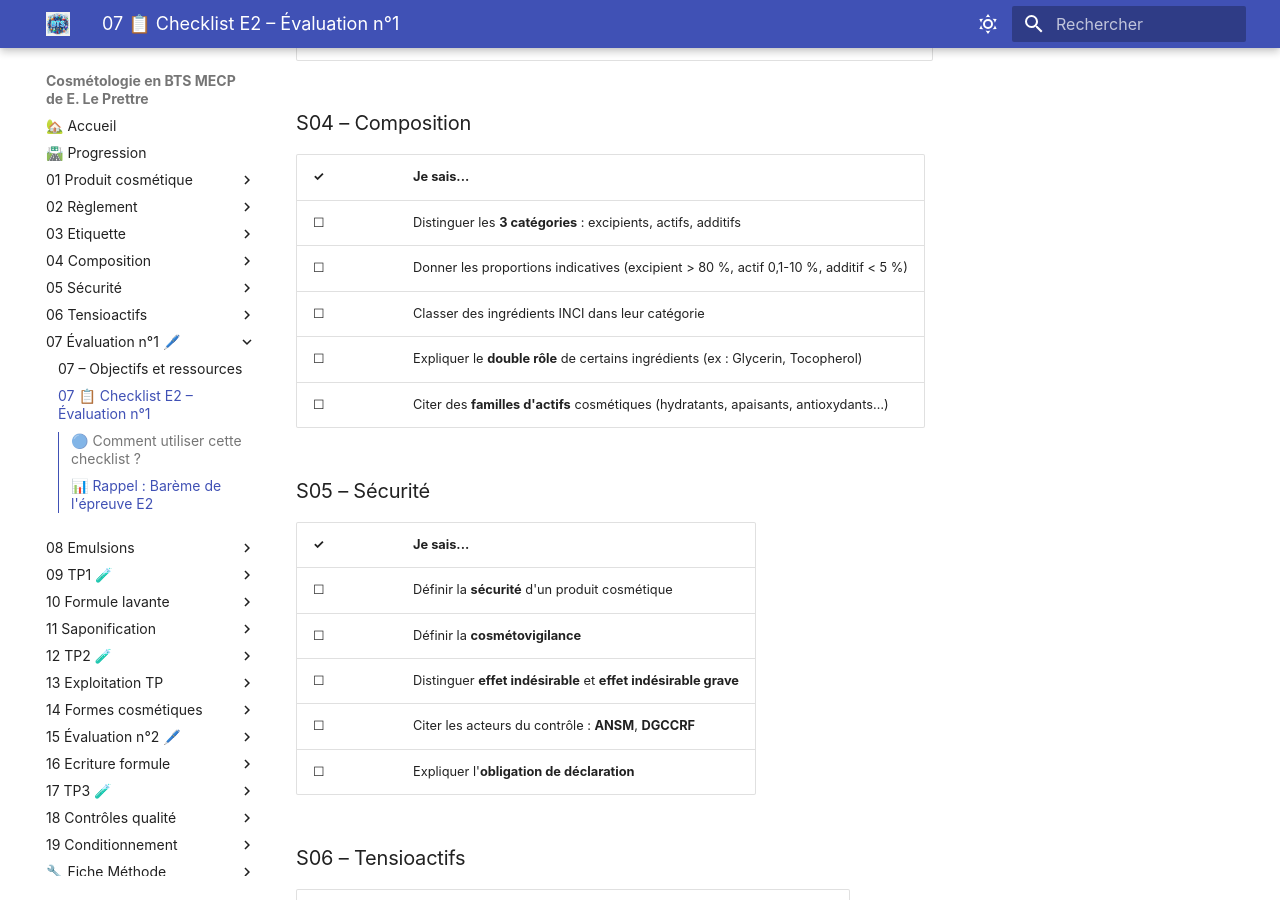
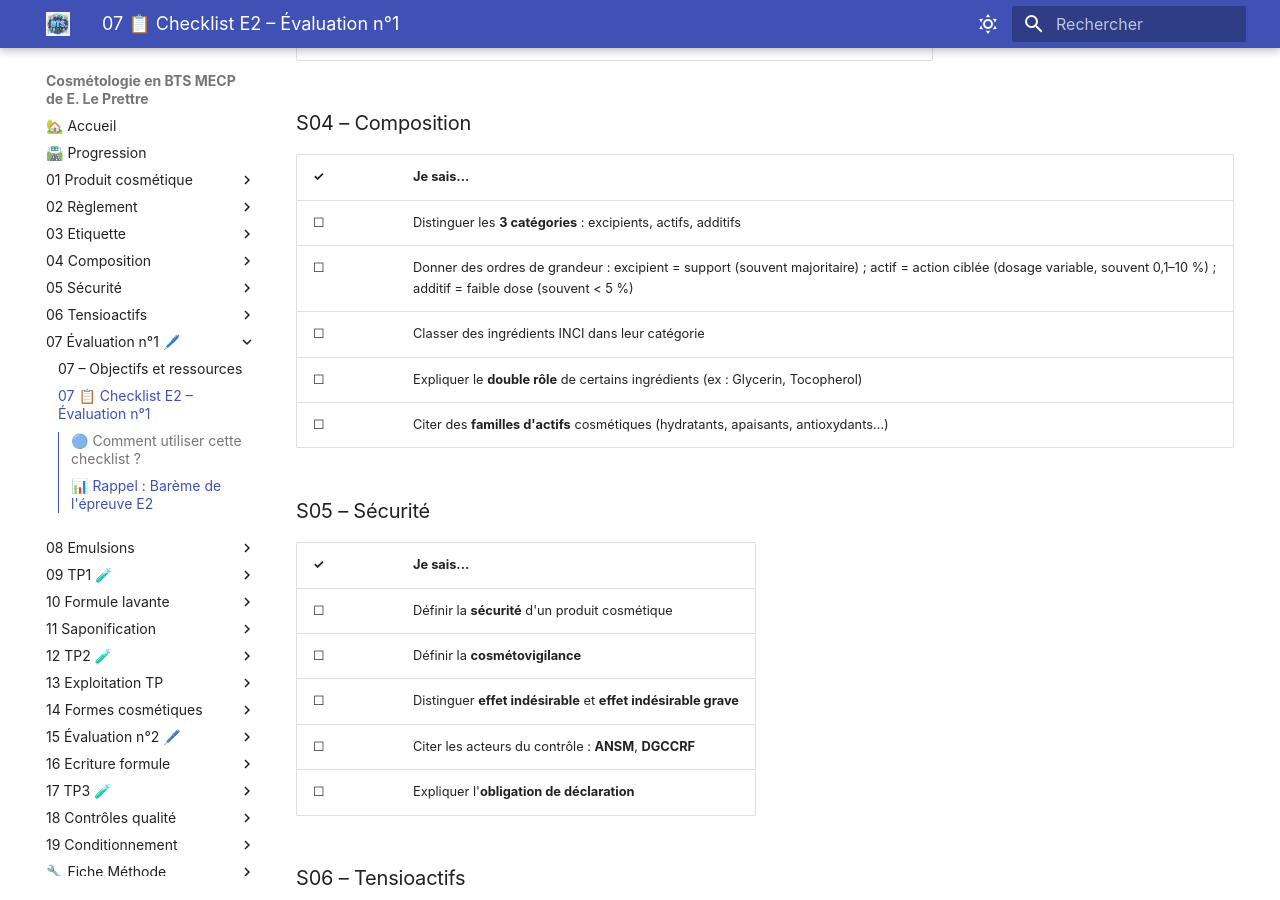
Before and after one commit to E-LePrettre/bts-mecp-cosmetologie, an MkDocs documentation site: the page built from docs/07_Evaluation1/07b_checklist_E2.md, in a window 1280 px wide and 900 px high, scrolled down 2191 px. Built offline with MkDocs 1.6.1 and Material for MkDocs 9.7.7, drawn with Linux system fonts in a browser that asks for light colours; some of the changed text lies outside the part shown.

Commit message:
07 mise à jour

````diff
--- a/docs/07_Evaluation1/07b_checklist_E2.md
+++ b/docs/07_Evaluation1/07b_checklist_E2.md
@@ -74,7 +74,7 @@ title: 07 📋 Checklist E2 – Évaluation n°1
 | ✓ | Je sais... |
 |---|------------|
 | ☐ | Distinguer les **3 catégories** : excipients, actifs, additifs |
-| ☐ | Donner les proportions indicatives (excipient > 80 %, actif 0,1-10 %, additif < 5 %) |
+| ☐ | Donner des ordres de grandeur : excipient = support (souvent majoritaire) ; actif = action ciblée (dosage variable, souvent 0,1–10 %) ; additif = faible dose (souvent < 5 %) |
 | ☐ | Classer des ingrédients INCI dans leur catégorie |
 | ☐ | Expliquer le **double rôle** de certains ingrédients (ex : Glycerin, Tocopherol) |
 | ☐ | Citer des **familles d'actifs** cosmétiques (hydratants, apaisants, antioxydants…) |
@@ -253,7 +253,7 @@ title: 07 📋 Checklist E2 – Évaluation n°1
 | Confondre cosmétique et médicament | Le cosmétique ne revendique PAS d'effet thérapeutique |
 | Dire que le SLS est « dangereux » | Il est « plus détergent » ou « moins bien toléré » |
 | Croire que mousse = efficacité | La mousse est un critère sensoriel, pas d'efficacité |
-| Confondre excipient et actif | Excipient = support (> 80 %), actif = action ciblée (< 10 %) |
+| Confondre excipient et actif | Excipient = support (souvent majoritaire), actif = action ciblée (dosage variable) |
 | Oublier le double rôle du Glycerin | Humectant (excipient) ET hydratant (actif) |
 
 ## Erreurs sur la sécurité
@@ -334,12 +334,12 @@ Cette checklist s'enrichira au fil des évaluations :
 │   📌 En E2, on évalue une EXPERTISE PROFESSIONNELLE            │
 │                                                                 │
 │   ✓ Une réponse SANS justification = réponse INCOMPLÈTE        │
-│   ✓ « C'est dangereux » SANS argumentation = points PERDUS    │
-│   ✓ Le VOCABULAIRE cosmétologique est ÉVALUÉ                  │
-│   ✓ La POSTURE PROFESSIONNELLE compte autant que le fond      │
+│   ✓ « C'est dangereux » SANS argumentation = points PERDUS     │
+│   ✓ Le VOCABULAIRE cosmétologique est ÉVALUÉ                   │
+│   ✓ La POSTURE PROFESSIONNELLE compte autant que le fond       │
 │                                                                 │
 │   👉 Même en cas de doute, un raisonnement                     │
-│      bien structuré et bien argumenté est VALORISÉ !           │
+│      bien structuré et bien argumenté est VALORISÉ !            │
 │                                                                 │
 └─────────────────────────────────────────────────────────────────┘
 ```
@@ -352,14 +352,14 @@ Cette checklist s'enrichira au fil des évaluations :
 |--------|--------|
 | Définition cosmétique | 3 critères : nature, zones superficielles, finalités |
 | Règlement | CE 1223/2009 |
-| Excipient | > 80 % de la formule, support |
+| Excipient | Support de la formule, souvent majoritaire |
 | Actif | 0,1 à 10 %, action ciblée |
 | Additif | < 5 %, conservation/texture/couleur/parfum |
 | TA anioniques classiques | Lavant fort, douceur faible (SLS, SLES) |
 | TA anioniques doux | Lavant modéré, bonne douceur (Cocoyl Glutamate) |
 | TA amphotères | Lavant modéré, bonne douceur (Betaine) |
 | TA non ioniques | Lavant doux, très bonne douceur (Glucoside) |
-| Allergènes INCI | 26 substances, déclaration obligatoire > 0,001 % (rincé) |
+| Allergènes INCI | 26 substances, déclaration obligatoire > 0,01 % (rincé) ; > 0,001 % (non rincé) |
 | EI grave | Hospitalisation, incapacité, pronostic vital |
 
 ---
````
Also changed, not shown: docs/07_Evaluation1/README.md (+2 -2 lines), 1 other file.
